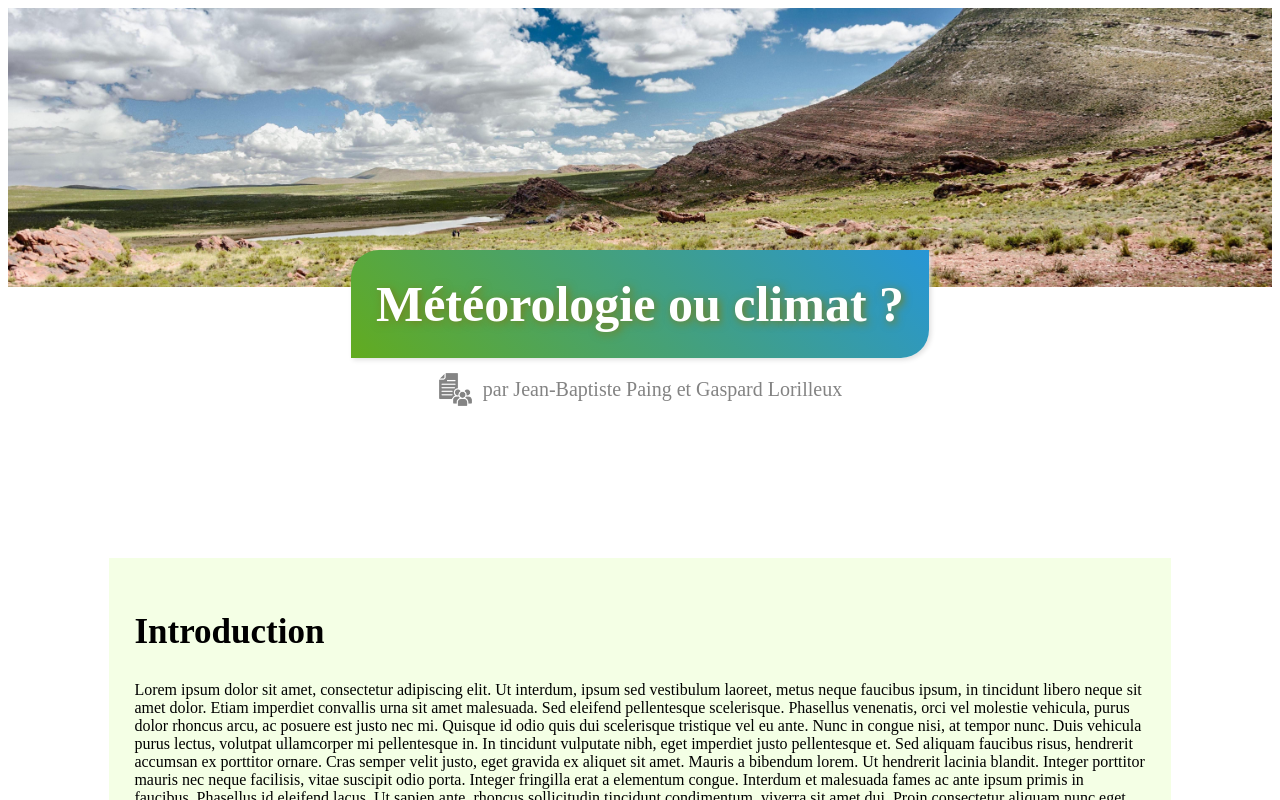
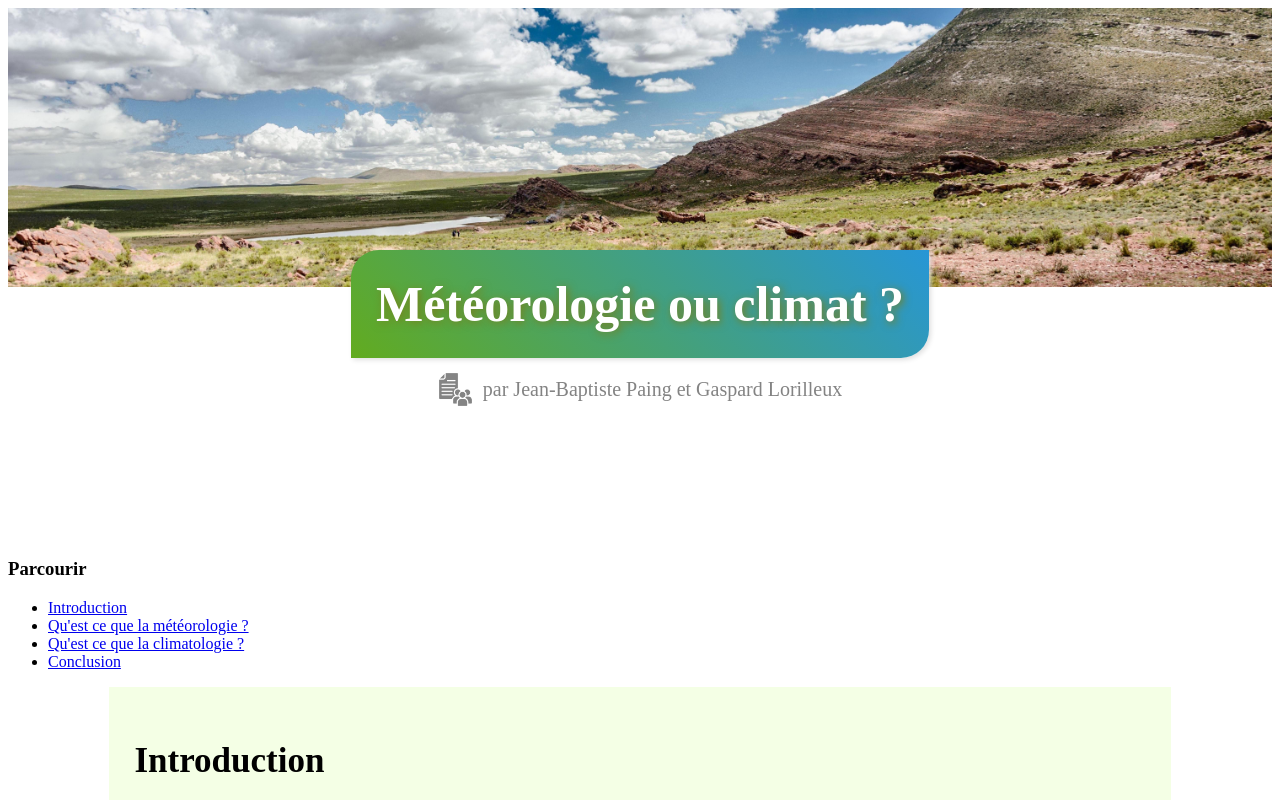
Before and after one commit to Spirou37/Expose_SVT, a plain HTML site: page index.html in a window 1280 px wide. Shown: the top 800 px of the page. Drawn offline with Linux system fonts and the light colour scheme; a web font is replaced by a local one.

Commit message:
Update index.html

```diff
--- a/index.html
+++ b/index.html
@@ -13,22 +13,32 @@
 			</div>
 		</div>
 	</head>
-
+	<div id="page">
+		<nav>
+			<h3>Parcourir</h3>
+			<ul id="listenav">
+				<li class="elementliste"><a href="#intro">Introduction</a></li>
+				<li class="elementliste"><a href="#I">Qu'est ce que la météorologie ?</a></li>
+				<li class="elementliste"><a href="#II">Qu'est ce que la climatologie ?</a></li>
+				<li class="elementliste"><a href="#Ccl">Conclusion</a></li>
+			</ul>
+		</nav>
 		<article>
 
-	<h2>Introduction</h2>
+		<h2 id="intro">Introduction</h2>
 			<p>Lorem ipsum dolor sit amet, consectetur adipiscing elit. Ut interdum, ipsum sed vestibulum laoreet, metus neque faucibus ipsum, in tincidunt libero neque sit amet dolor. Etiam imperdiet convallis urna sit amet malesuada. Sed eleifend pellentesque scelerisque. Phasellus venenatis, orci vel molestie vehicula, purus dolor rhoncus arcu, ac posuere est justo nec mi. Quisque id odio quis dui scelerisque tristique vel eu ante. Nunc in congue nisi, at tempor nunc. Duis vehicula purus lectus, volutpat ullamcorper mi pellentesque in. In tincidunt vulputate nibh, eget imperdiet justo pellentesque et. Sed aliquam faucibus risus, hendrerit accumsan ex porttitor ornare. Cras semper velit justo, eget gravida ex aliquet sit amet. Mauris a bibendum lorem. Ut hendrerit lacinia blandit. Integer porttitor mauris nec neque facilisis, vitae suscipit odio porta. Integer fringilla erat a elementum congue. Interdum et malesuada fames ac ante ipsum primis in faucibus. Phasellus id eleifend lacus. Ut sapien ante, rhoncus sollicitudin tincidunt condimentum, viverra sit amet dui. Proin consectetur aliquam nunc eget eleifend. Morbi condimentum nisl felis, non congue ante maximus in. Mauris ultricies, est id fermentum eleifend, nulla dui venenatis dolor, ut semper lacus ipsum semper elit. Sed sollicitudin elit sit amet purus venenatis accumsan. Vivamus ut nisl malesuada, tempor turpis.
 			</p>
-	<h2>Qu'est ce que la météorologie ?</h2>
+		<h2 id="I">Qu'est ce que la météorologie ?</h2>
 			<p>Lorem ipsum dolor sit amet, consectetur adipiscing elit. Ut interdum, ipsum sed vestibulum laoreet, metus neque faucibus ipsum, in tincidunt libero neque sit amet dolor. Etiam imperdiet convallis urna sit amet malesuada. Sed eleifend pellentesque scelerisque. Phasellus venenatis, orci vel molestie vehicula, purus dolor rhoncus arcu, ac posuere est justo nec mi. Quisque id odio quis dui scelerisque tristique vel eu ante. Nunc in congue nisi, at tempor nunc. Duis vehicula purus lectus, volutpat ullamcorper mi pellentesque in. In tincidunt vulputate nibh, eget imperdiet justo pellentesque et. Sed aliquam faucibus risus, hendrerit accumsan ex porttitor ornare. Cras semper velit justo, eget gravida ex aliquet sit amet. Mauris a bibendum lorem. Ut hendrerit lacinia blandit. Integer porttitor mauris nec neque facilisis, vitae suscipit odio porta. Integer fringilla erat a elementum congue. Interdum et malesuada fames ac ante ipsum primis in faucibus. Phasellus id eleifend lacus. Ut sapien ante, rhoncus sollicitudin tincidunt condimentum, viverra sit amet dui. Proin consectetur aliquam nunc eget eleifend. Morbi condimentum nisl felis, non congue ante maximus in. Mauris ultricies, est id fermentum eleifend, nulla dui venenatis dolor, ut semper lacus ipsum semper elit. Sed sollicitudin elit sit amet purus venenatis accumsan. Vivamus ut nisl malesuada, tempor turpis.
 			</p>
-	<h2>Qu'est ce que la climatologie ?</h2>
+		<h2 id="II">Qu'est ce que la climatologie ?</h2>
 			<p>Lorem ipsum dolor sit amet, consectetur adipiscing elit. Ut interdum, ipsum sed vestibulum laoreet, metus neque faucibus ipsum, in tincidunt libero neque sit amet dolor. Etiam imperdiet convallis urna sit amet malesuada. Sed eleifend pellentesque scelerisque. Phasellus venenatis, orci vel molestie vehicula, purus dolor rhoncus arcu, ac posuere est justo nec mi. Quisque id odio quis dui scelerisque tristique vel eu ante. Nunc in congue nisi, at tempor nunc. Duis vehicula purus lectus, volutpat ullamcorper mi pellentesque in. In tincidunt vulputate nibh, eget imperdiet justo pellentesque et. Sed aliquam faucibus risus, hendrerit accumsan ex porttitor ornare. Cras semper velit justo, eget gravida ex aliquet sit amet. Mauris a bibendum lorem. Ut hendrerit lacinia blandit. Integer porttitor mauris nec neque facilisis, vitae suscipit odio porta. Integer fringilla erat a elementum congue. Interdum et malesuada fames ac ante ipsum primis in faucibus. Phasellus id eleifend lacus. Ut sapien ante, rhoncus sollicitudin tincidunt condimentum, viverra sit amet dui. Proin consectetur aliquam nunc eget eleifend. Morbi condimentum nisl felis, non congue ante maximus in. Mauris ultricies, est id fermentum eleifend, nulla dui venenatis dolor, ut semper lacus ipsum semper elit. Sed sollicitudin elit sit amet purus venenatis accumsan. Vivamus ut nisl malesuada, tempor turpis.
 			</p>
-	<h2>Conclusion</h2>
+		<h2 id="Ccl">Conclusion</h2>
 			<p>Lorem ipsum dolor sit amet, consectetur adipiscing elit. Ut interdum, ipsum sed vestibulum laoreet, metus neque faucibus ipsum, in tincidunt libero neque sit amet dolor. Etiam imperdiet convallis urna sit amet malesuada. Sed eleifend pellentesque scelerisque. Phasellus venenatis, orci vel molestie vehicula, purus dolor rhoncus arcu, ac posuere est justo nec mi. Quisque id odio quis dui scelerisque tristique vel eu ante. Nunc in congue nisi, at tempor nunc. Duis vehicula purus lectus, volutpat ullamcorper mi pellentesque in. In tincidunt vulputate nibh, eget imperdiet justo pellentesque et. Sed aliquam faucibus risus, hendrerit accumsan ex porttitor ornare. Cras semper velit justo, eget gravida ex aliquet sit amet. Mauris a bibendum lorem. Ut hendrerit lacinia blandit. Integer porttitor mauris nec neque facilisis, vitae suscipit odio porta. Integer fringilla erat a elementum congue. Interdum et malesuada fames ac ante ipsum primis in faucibus. Phasellus id eleifend lacus. Ut sapien ante, rhoncus sollicitudin tincidunt condimentum, viverra sit amet dui. Proin consectetur aliquam nunc eget eleifend. Morbi condimentum nisl felis, non congue ante maximus in. Mauris ultricies, est id fermentum eleifend, nulla dui venenatis dolor, ut semper lacus ipsum semper elit. Sed sollicitudin elit sit amet purus venenatis accumsan. Vivamus ut nisl malesuada, tempor turpis.
 			</p>
 		</article>
+	</div>
 	<footer>
 		<p>
 			Tous droits réservés. © Jean-Baptiste Paing et Gaspard Lorilleux 2022 </br><a href="mailto:gaspardlorilleux@gmail.com?subject=Exposé SVT">gaspardlorilleux@gmail.com</a>
```
Lines whose indentation alone changed are shown as unchanged.
